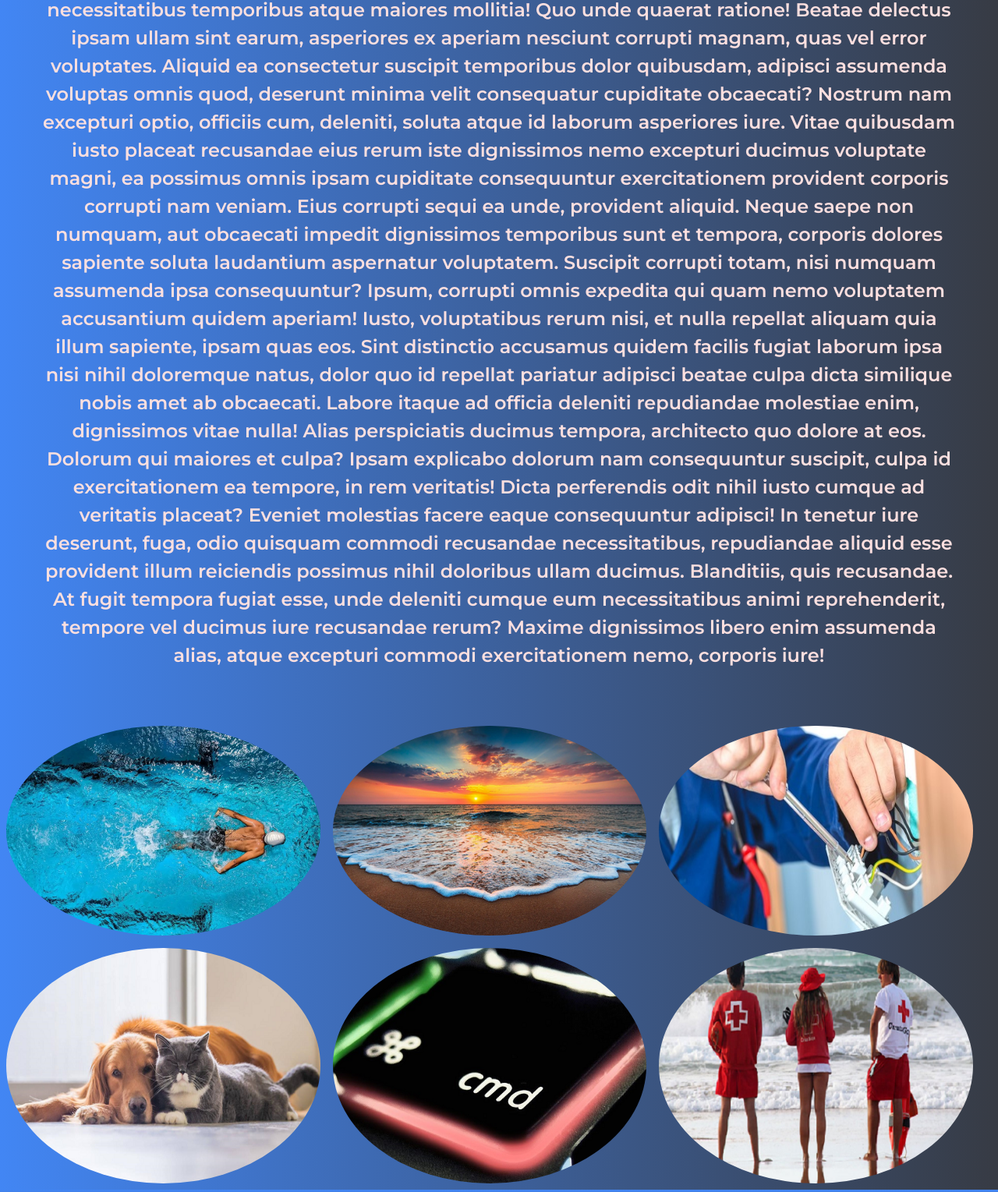
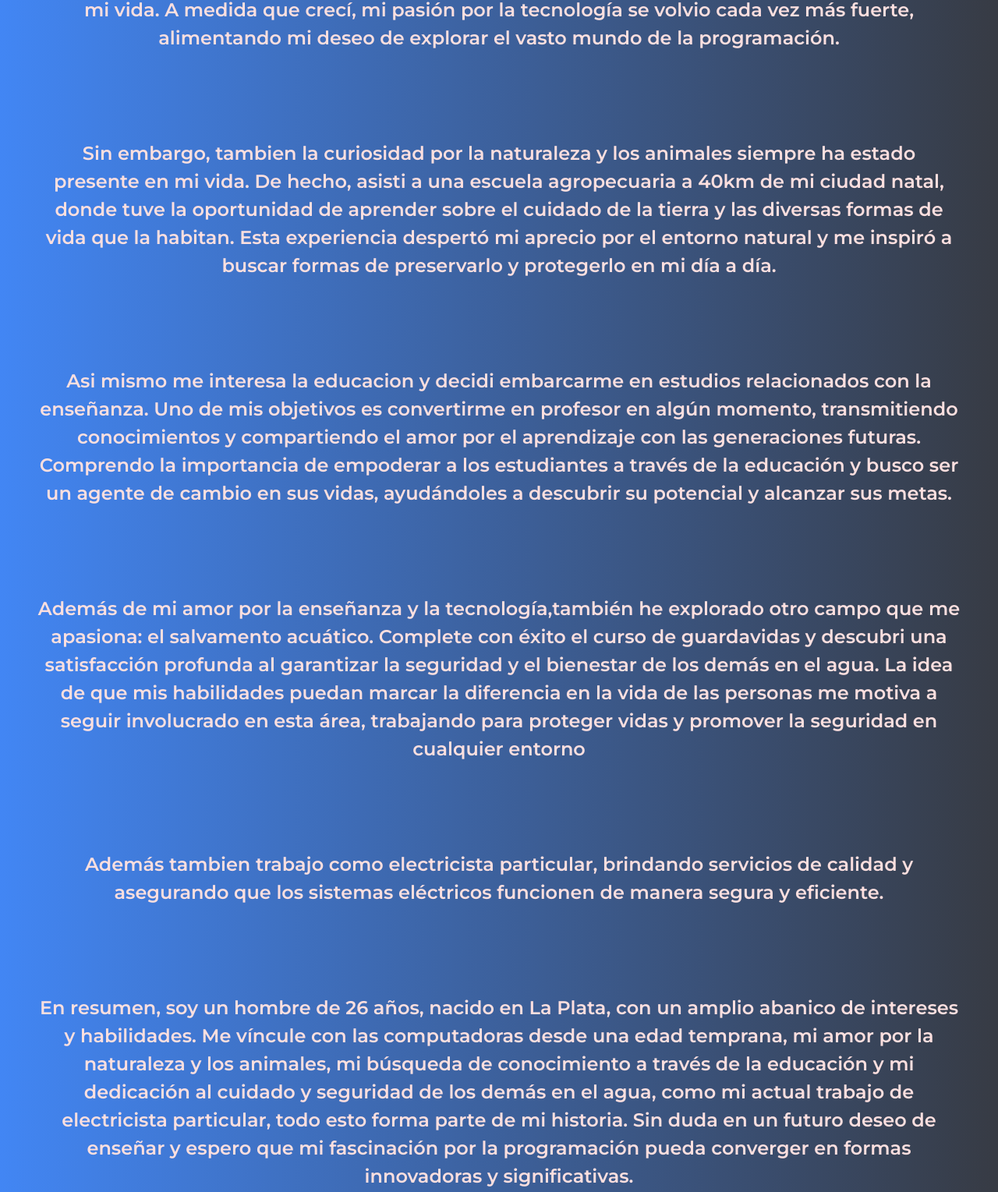
Before and after one commit to JoaquinPaglieroSelva/PreEntrega3, a plain HTML site: page pages/sobremi.html in a window 1280 px wide. Shown: the part 259-1788 px from the top of the page at 78% size. Drawn offline with nearby package versions, Linux system fonts and the light colour scheme.

Commit message:
cambios a sobre mi y en general

```diff
--- a/pages/sobremi.html
+++ b/pages/sobremi.html
@@ -62,38 +62,45 @@
     </header>
     <main class="fondo">
         <div class="container-fluid">
-            <div class="row text-center">
+            <div class="row">
                 <h2 class="col-lg-12 col-12 animate__animated animate__pulse titulos"><u>Un Poco Sobre Mi</u></h2>
-                <p class="col-lg-12 col-12 text-mio">Lorem ipsum dolor sit amet consectetur, adipisicing elit. Sed
-                    fugiat sit quas rem repellat accusamus doloribus nobis laborum delectus veniam, sapiente quam
-                    voluptate reiciendis necessitatibus temporibus atque maiores mollitia! Quo unde quaerat ratione!
-                    Beatae delectus ipsam ullam sint earum, asperiores ex aperiam nesciunt corrupti magnam, quas vel
-                    error voluptates. Aliquid ea consectetur suscipit temporibus dolor quibusdam, adipisci assumenda
-                    voluptas omnis quod, deserunt minima velit consequatur cupiditate obcaecati? Nostrum nam excepturi
-                    optio, officiis cum, deleniti, soluta atque id laborum asperiores iure. Vitae quibusdam iusto
-                    placeat recusandae eius rerum iste dignissimos nemo excepturi ducimus voluptate magni, ea possimus
-                    omnis ipsam cupiditate consequuntur exercitationem provident corporis corrupti nam veniam. Eius
-                    corrupti sequi ea unde, provident aliquid. Neque saepe non numquam, aut obcaecati impedit
-                    dignissimos temporibus sunt et tempora, corporis dolores sapiente soluta laudantium aspernatur
-                    voluptatem. Suscipit corrupti totam, nisi numquam assumenda ipsa consequuntur? Ipsum, corrupti omnis
-                    expedita qui quam nemo voluptatem accusantium quidem aperiam! Iusto, voluptatibus rerum nisi, et
-                    nulla repellat aliquam quia illum sapiente, ipsam quas eos. Sint distinctio accusamus quidem facilis
-                    fugiat laborum ipsa nisi nihil doloremque natus, dolor quo id repellat pariatur adipisci beatae
-                    culpa dicta similique nobis amet ab obcaecati. Labore itaque ad officia deleniti repudiandae
-                    molestiae enim, dignissimos vitae nulla! Alias perspiciatis ducimus tempora, architecto quo dolore
-                    at eos. Dolorum qui maiores et culpa? Ipsam explicabo dolorum nam consequuntur suscipit, culpa id
-                    exercitationem ea tempore, in rem veritatis! Dicta perferendis odit nihil iusto cumque ad veritatis
-                    placeat? Eveniet molestias facere eaque consequuntur adipisci! In tenetur iure deserunt, fuga, odio
-                    quisquam commodi recusandae necessitatibus, repudiandae aliquid esse provident illum reiciendis
-                    possimus nihil doloribus ullam ducimus. Blanditiis, quis recusandae. At fugit tempora fugiat esse,
-                    unde deleniti cumque eum necessitatibus animi reprehenderit, tempore vel ducimus iure recusandae
-                    rerum? Maxime dignissimos libero enim assumenda alias, atque excepturi commodi exercitationem nemo,
-                    corporis iure!</p>
+                <p class="col-lg-12 col-12 text-mio">Mi nombre es Joaquin Pagliero Selva, nacido en La Plata, de 26 años de edad. Desde
+                    temprana edad, tuve curiosidad y afinidad por las computadoras, convirtiéndose en una parte integral
+                    de mi vida. A medida que crecí, mi pasión por la tecnología se volvio cada vez más fuerte,
+                    alimentando mi deseo de explorar el vasto mundo de la programación.</p>
+
+                <p class="col-lg-12 col-12 text-mio"> Sin embargo, tambien la curiosidad por la naturaleza y los animales
+                    siempre ha estado presente en mi vida. De hecho, asisti a una escuela agropecuaria a 40km de mi ciudad natal, donde tuve la
+                    oportunidad de aprender sobre el cuidado de la tierra y las diversas formas de vida que la habitan.
+                    Esta experiencia despertó mi aprecio por el entorno natural y me inspiró a buscar formas de
+                    preservarlo y protegerlo en mi día a día. </p>
+
+                <p class="col-lg-12 col-12 text-mio"> Asi mismo me interesa la educacion y decidi embarcarme en estudios
+                    relacionados con la enseñanza. Uno de mis objetivos es convertirme en profesor en algún momento,
+                    transmitiendo conocimientos y compartiendo el amor por el aprendizaje con las generaciones futuras.
+                    Comprendo la importancia de empoderar a los estudiantes a través de la educación y busco ser un
+                    agente de cambio en sus vidas, ayudándoles a descubrir su potencial y alcanzar sus metas.</p>
+
+                    <p class="col-lg-12 col-12 text-mio"> Además de mi amor por la enseñanza y la tecnología,también he
+                    explorado otro campo que me apasiona: el salvamento acuático. Complete con éxito el curso de
+                    guardavidas y descubri una satisfacción profunda al garantizar la seguridad y el bienestar de los
+                    demás en el agua. La idea de que mis habilidades puedan marcar la diferencia en la vida de las
+                    personas me motiva a seguir involucrado en esta área, trabajando para proteger vidas y promover la
+                    seguridad en cualquier entorno</p>
+                    <p class="col-lg-12 col-12 text-mio">Además tambien trabajo como electricista particular, brindando servicios de calidad y asegurando que los sistemas eléctricos funcionen de manera segura y eficiente.</p>
+
+                    <p class="col-lg-12 col-12 text-mio"> En resumen, soy un hombre de 26 años, nacido en La Plata, con un
+                    amplio abanico de intereses y habilidades. Me víncule con las computadoras desde una edad temprana,
+                    mi amor por la naturaleza y los animales, mi búsqueda de conocimiento a través de la educación y mi
+                    dedicación al cuidado y seguridad de los demás en el agua, como mi actual trabajo de electricista particular, todo esto forma parte de mi historia. Sin
+                    duda en un futuro deseo de enseñar y espero que mi fascinación por la programación pueda converger
+                    en formas innovadoras y significativas. </p>
+                </ul>
                 <div class="row imagenes-sobremi">
                     <img class="col-lg-4 col-6 p-2 rounded-circle" src="../img/natacion.png"
-                        alt="hombre nadando en el agua">
+                        alt="hombre nadando en pileta visto desde arriba">
                     <img class="col-lg-4 col-6 p-2 rounded-circle" src="../img/Mar.png"
-                        alt="foto desde la playa del mar">
+                        alt="foto del mar desde la playa">
                     <img class="col-lg-4 col-6 p-2 rounded-circle" src="../img/electricista.png"
                         alt="una mano trabajando con un buscapolo y un toma">
                     <img class="col-lg-4 col-6 p-2 rounded-circle" src="../img/perroygato.png"
@@ -101,7 +108,7 @@
                     <img class="col-lg-4 col-6 p-2 rounded-circle" src="../img/computacion.png"
                         alt="una tecla cmd del teclado">
                     <img class="col-lg-4 col-6 p-2 rounded-circle" src="../img/guardavidas.png"
-                        alt="una foto con guardavidas de espaldas mirando al mar">
+                        alt="guardavidas de espaldas mirando al mar">
 
                 </div>
             </div>
--- a/scss/componentes/_header.scss
+++ b/scss/componentes/_header.scss
@@ -12,13 +12,3 @@ background: linear-gradient(to top, #4286f4, #373B44); /* W3C, IE 10+/ Edge, Fir
 transform: scale(1.2);
 transition: all 1.2s;
 }
-@media (max-width: 992px){
-    .navbar-mia li a{
-        text-align: end;
-        padding-right: 1.5rem;
-    }
-    .navbar-mia li a:hover{
-        transform:scaleX(1.2);
-        transform-origin:right;
-    }
-}
--- a/scss/componentes/_main.scss
+++ b/scss/componentes/_main.scss
@@ -3,6 +3,10 @@
 background: -webkit-linear-gradient(to right, #4286f4, #373B44);  /* Chrome 10-25, Safari 5.1-6 */
 background: linear-gradient(to right, #4286f4, #373B44); /* W3C, IE 10+/ Edge, Firefox 16+, Chrome 26+, Opera 12+, Safari 7+ */
 
-    background-size: cover;
     min-height: 100vh;
 }
+.imagen.mia{
+    display: flex;
+    justify-content: center;
+
+}
--- /dev/null
+++ b/scss/componentes/_media.scss
@@ -0,0 +1,13 @@
+@media (max-width: 992px){
+    .navbar-mia li a{
+        text-align: end;
+        padding-right: 1.5rem;
+    }
+    .navbar-mia li a:hover{
+        transform:scaleX(1.2);
+        transform-origin:right;
+    }
+    .text-mio{
+        @include textos-size (1em,1em)
+    }
+    }
--- a/scss/style.scss
+++ b/scss/style.scss
@@ -10,5 +10,6 @@
 @import "./componentes/main";
 @import "./componentes/footer";
 @import "./componentes/text-mio";
+@import "./componentes/media";
 @import "./componentes/titulos";
 @import "./componentes/imagenes-sobremi";
```
Also changed, not shown: index.html (+3 -4 lines), pages/experiencias.html (+7 -6 lines), css/style.css, scss/componentes/_text-mio.scss (line endings or trailing spaces), 1 other file.
